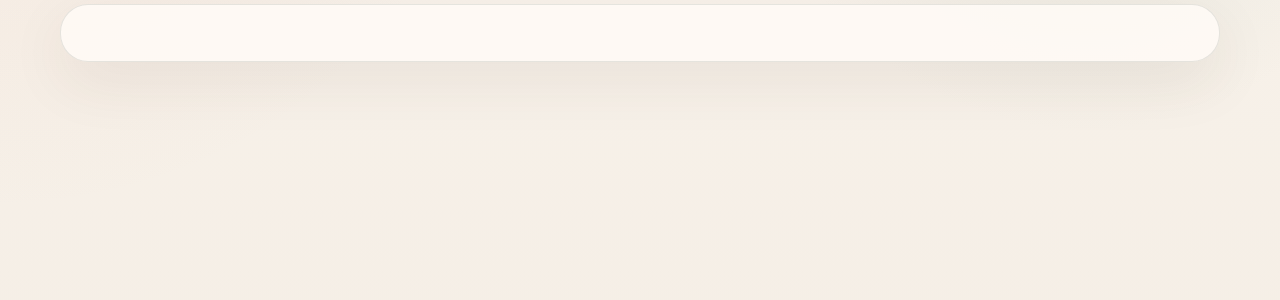
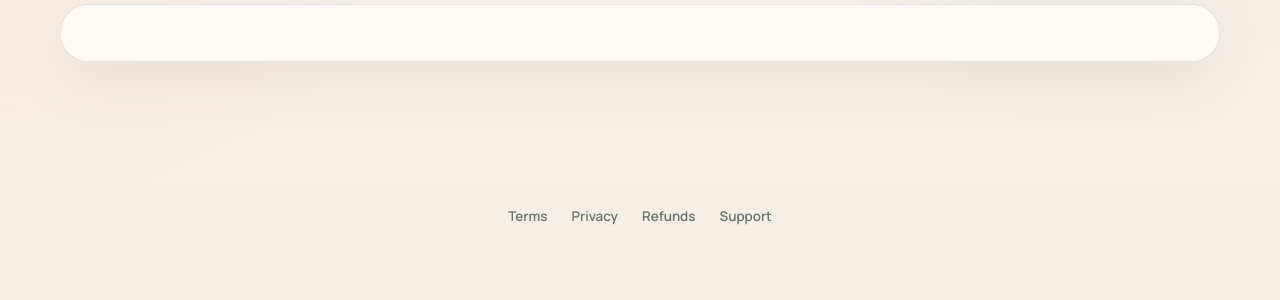
Before and after one commit to JanBartos6/smart-search-chips, a WordPress theme: template marketing/ssc-cozy-demo-theme/page.php in a window 1280 px wide. Shown: the part 301-601 px from the top of the page. Run offline with PHP 8.4 and a stand-in for WordPress, Linux system fonts and the light colour scheme; the site name, menu and one post (Sample post) are stand-ins, and other content is empty.

Commit message:
Add legal pages and footer links
Created WordPress pages for Terms of Service, Privacy Policy,
Refund Policy, and Support Policy on the live site.
Footer now shows minimal legal navigation links.

Co-Authored-By: Claude Opus 4.6 (1M context) <noreply@anthropic.com>

```diff
--- a/marketing/ssc-cozy-demo-theme/assets/css/cozy-demo.css
+++ b/marketing/ssc-cozy-demo-theme/assets/css/cozy-demo.css
@@ -1480,7 +1480,31 @@ p {
 
 /* ========== FOOTER ========== */
 .ssc-site-footer {
-    padding: 34px 0 44px;
+    padding: 28px 0 36px;
+}
+
+.ssc-site-footer__legal {
+    display: flex;
+    justify-content: center;
+}
+
+.ssc-legal-links {
+    display: flex;
+    flex-wrap: wrap;
+    gap: 8px 24px;
+    justify-content: center;
+}
+
+.ssc-legal-links a {
+    color: var(--ssc-ink-soft);
+    font-size: 0.84rem;
+    font-weight: 600;
+    text-decoration: none;
+    transition: color 0.2s ease;
+}
+
+.ssc-legal-links a:hover {
+    color: var(--ssc-ink);
 }
 
 .ssc-site-footer__inner {
--- a/marketing/ssc-cozy-demo-theme/footer.php
+++ b/marketing/ssc-cozy-demo-theme/footer.php
@@ -4,7 +4,13 @@ if ( ! defined( 'ABSPATH' ) ) {
 }
 ?>
     <footer class="ssc-site-footer">
-        <div class="ssc-shell">
+        <div class="ssc-shell ssc-site-footer__legal">
+            <nav class="ssc-legal-links" aria-label="<?php esc_attr_e( 'Legal', 'ssc-cozy-demo' ); ?>">
+                <a href="<?php echo esc_url( home_url( '/terms-of-service/' ) ); ?>"><?php esc_html_e( 'Terms', 'ssc-cozy-demo' ); ?></a>
+                <a href="<?php echo esc_url( home_url( '/privacy-policy/' ) ); ?>"><?php esc_html_e( 'Privacy', 'ssc-cozy-demo' ); ?></a>
+                <a href="<?php echo esc_url( home_url( '/refund-policy/' ) ); ?>"><?php esc_html_e( 'Refunds', 'ssc-cozy-demo' ); ?></a>
+                <a href="<?php echo esc_url( home_url( '/support-policy/' ) ); ?>"><?php esc_html_e( 'Support', 'ssc-cozy-demo' ); ?></a>
+            </nav>
         </div>
     </footer>
 </div>
```
